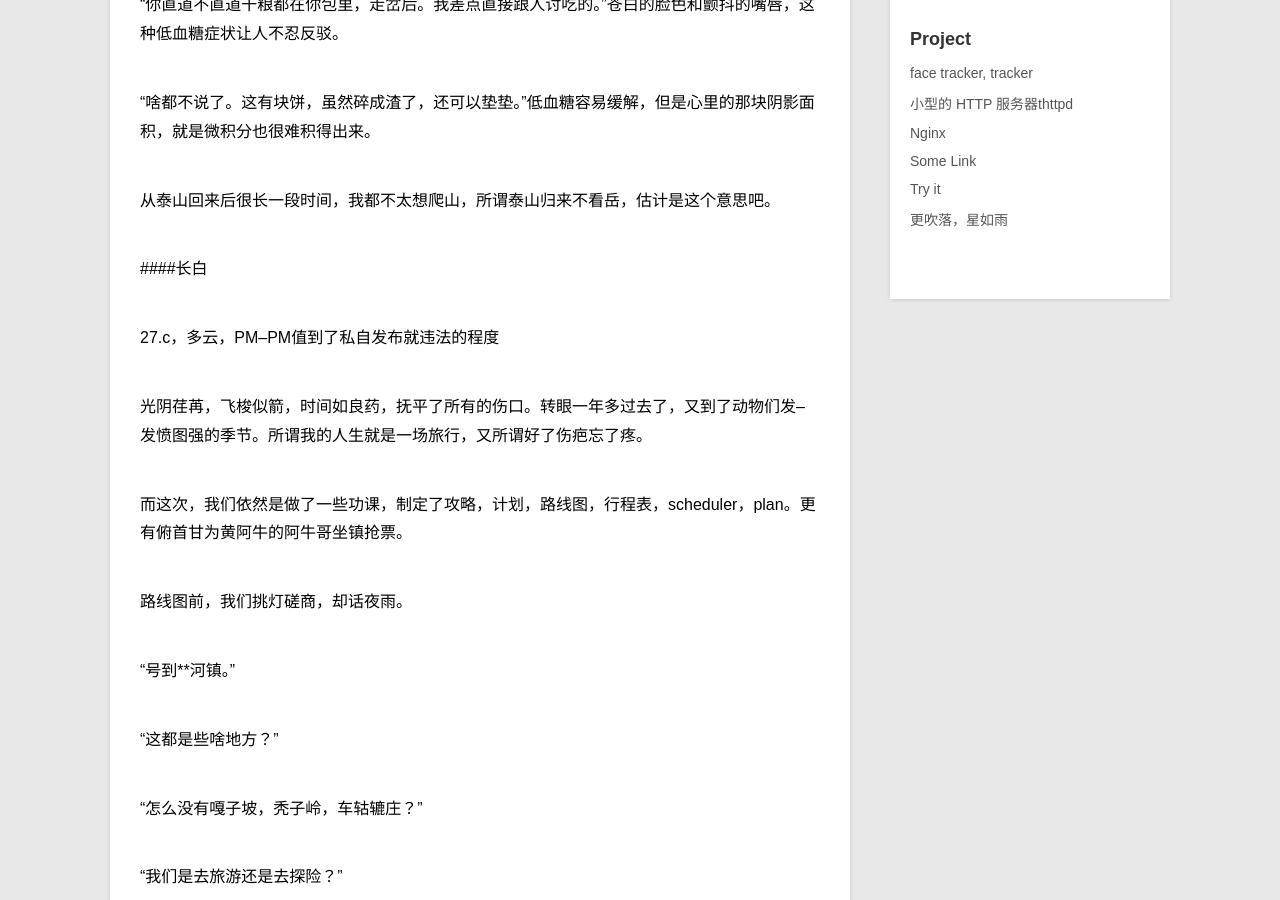
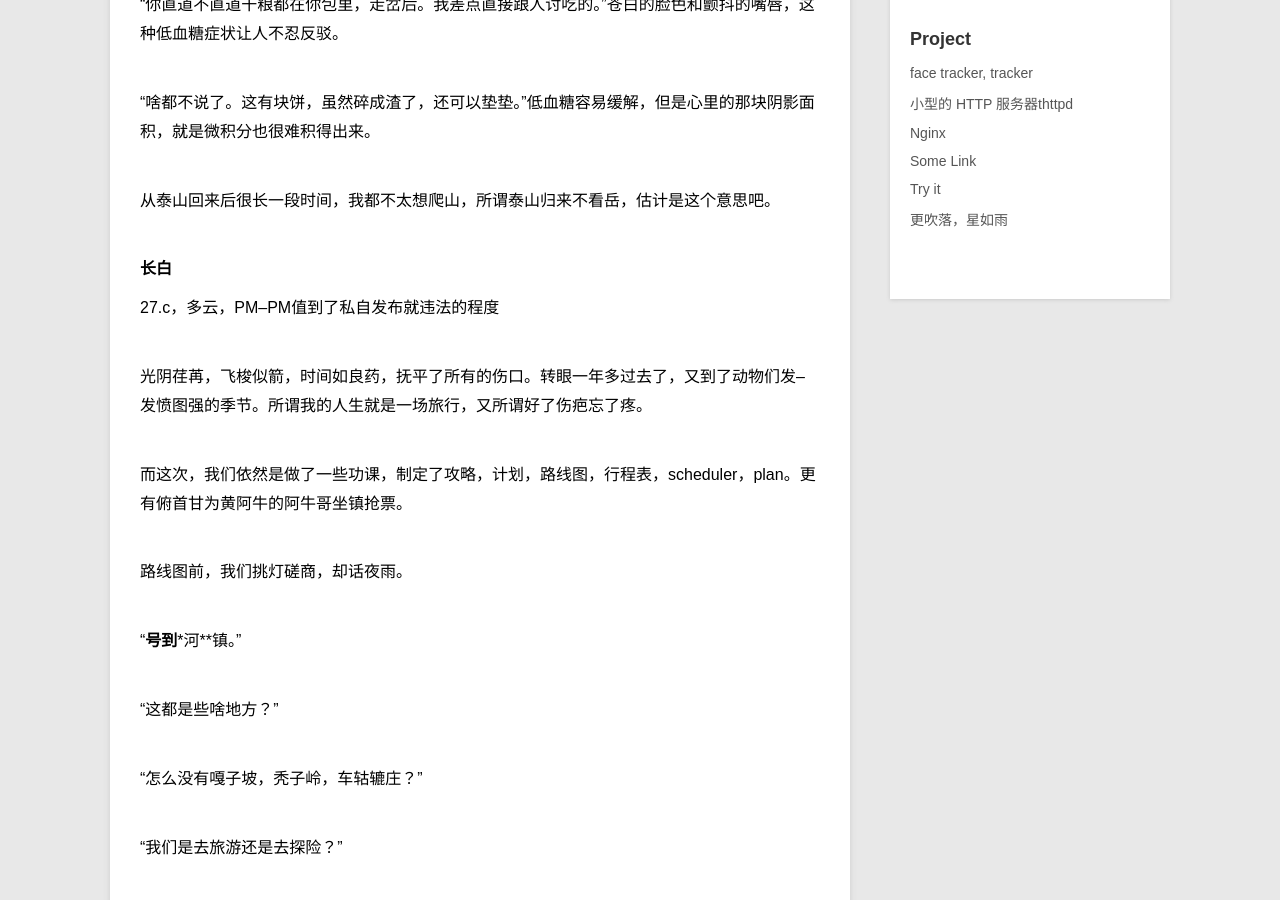
Before and after one commit to zorrock/zorrock.github.io, a Jekyll site: the page built from _posts/opinion/2015-09-24-time-medicine.md, in a window 1280 px wide and 900 px high, scrolled down 1090 px. Built offline with Jekyll 4.4.1, drawn with Linux system fonts in a browser that asks for light colours; Markdown is read by kramdown in place of the engine named in the settings.

```diff
--- a/_posts/opinion/2015-09-24-time-medicine.md
+++ b/_posts/opinion/2015-09-24-time-medicine.md
@@ -26,7 +26,7 @@ description: Time is a good medicine
 
   从泰山回来后很长一段时间，我都不太想爬山，所谓泰山归来不看岳，估计是这个意思吧。
 
-  ####长白
+####长白
 
   27.c，多云，PM--PM值到了私自发布就违法的程度
 
@@ -36,7 +36,7 @@ description: Time is a good medicine
 
   路线图前，我们挑灯磋商，却话夜雨。
 
-  "*号到**河*镇。"
+  "**号到***河**镇。"
 
   "这都是些啥地方？"
 
```
